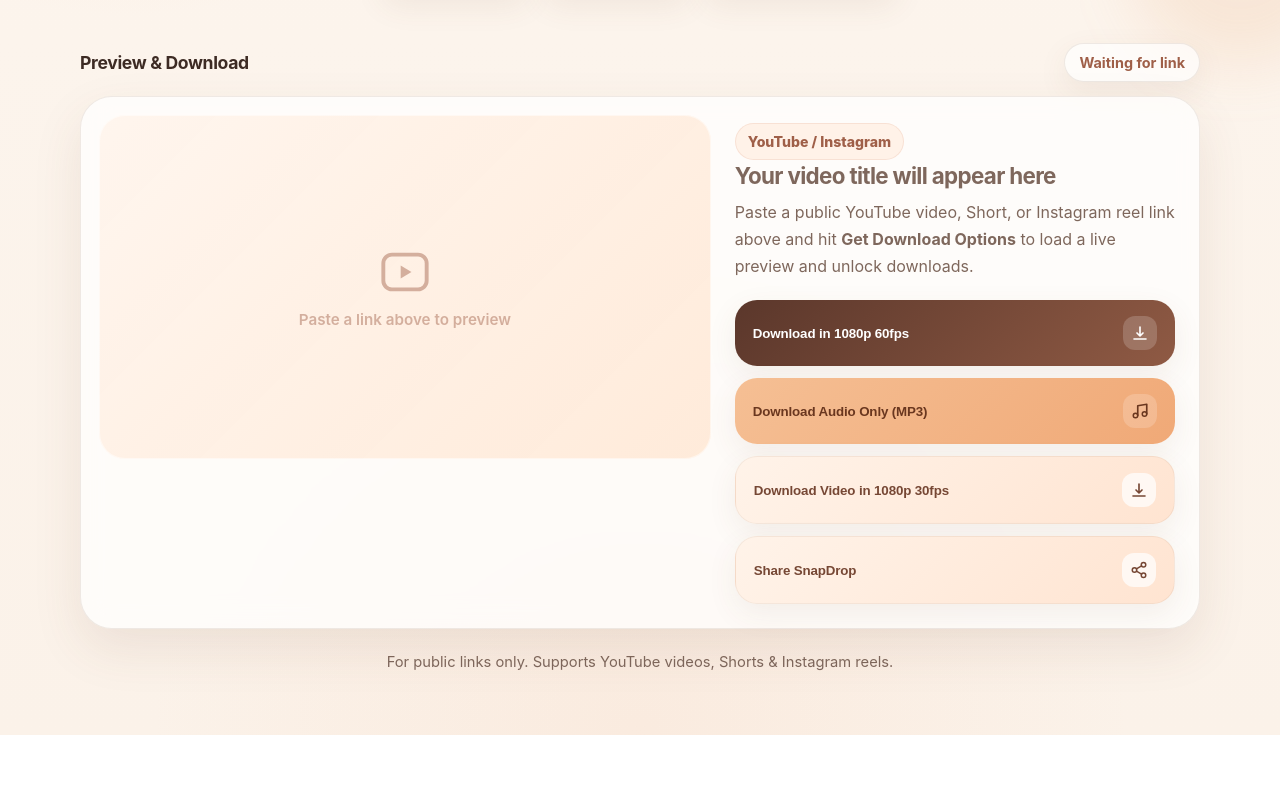
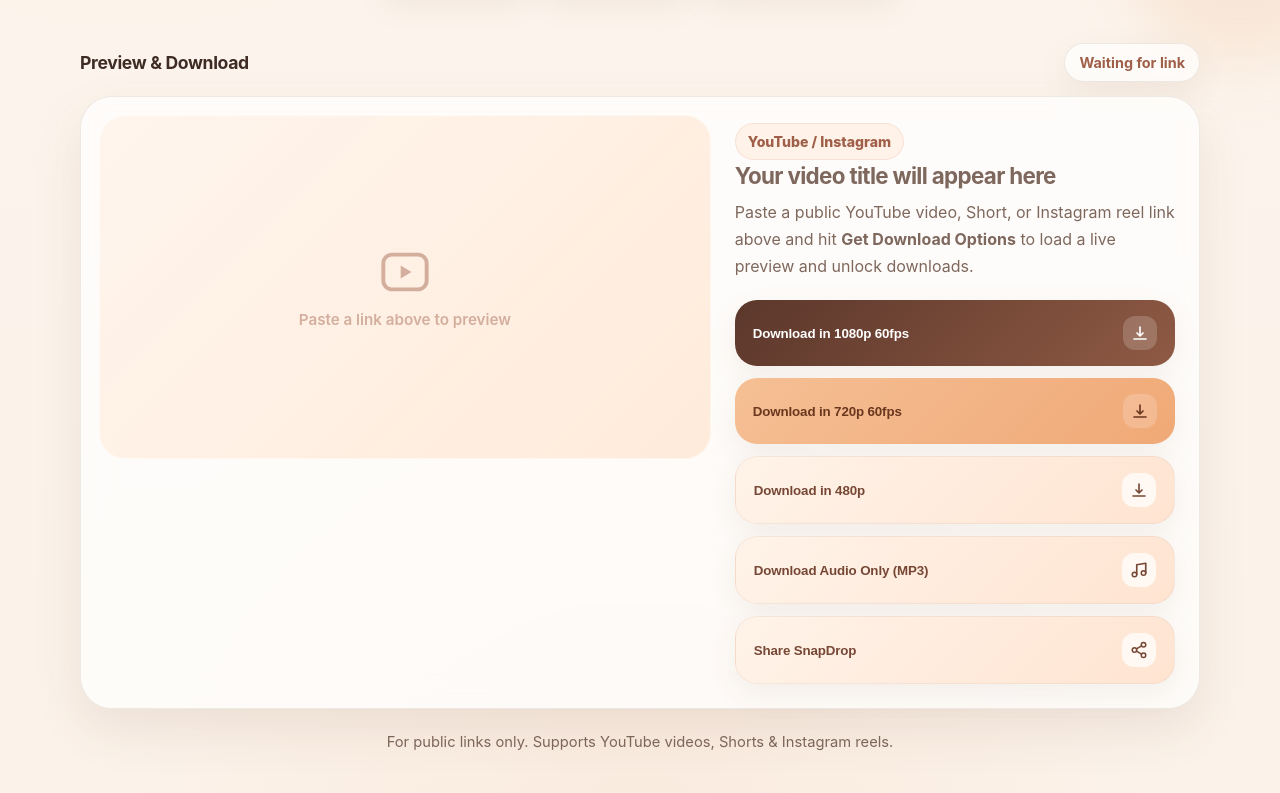
Before and after one commit to Orbitlol/snapdrop, a website: page index.html in a window 1280 px wide. Shown: the part 656-1449 px from the top of the page. Before the commit the page ends 1391 px from the top, so only its background shows below. Drawn offline with Linux system fonts and the light colour scheme.

Commit message:
index.html

```diff
--- a/index.html
+++ b/index.html
@@ -704,22 +704,28 @@
           </div>
 
           <div class="action-stack">
-            <button class="action primary" type="button" data-action="1080p 60fps">
+            <button class="action primary" type="button" data-action="1080p">
               <span>Download in 1080p 60fps</span>
               <span class="action-icon" aria-hidden="true">
                 <svg width="18" height="18" viewBox="0 0 24 24" fill="none"><path d="M12 4v12m0 0-4-4m4 4 4-4M4 20h16" stroke="currentColor" stroke-width="2.2" stroke-linecap="round" stroke-linejoin="round"/></svg>
               </span>
             </button>
-            <button class="action secondary" type="button" data-action="High Quality Audio">
+            <button class="action secondary" type="button" data-action="720p">
+              <span>Download in 720p 60fps</span>
+              <span class="action-icon" aria-hidden="true">
+                <svg width="18" height="18" viewBox="0 0 24 24" fill="none"><path d="M12 4v12m0 0-4-4m4 4 4-4M4 20h16" stroke="currentColor" stroke-width="2.2" stroke-linecap="round" stroke-linejoin="round"/></svg>
+              </span>
+            </button>
+            <button class="action tertiary" type="button" data-action="480p">
+              <span>Download in 480p</span>
+              <span class="action-icon" aria-hidden="true">
+                <svg width="18" height="18" viewBox="0 0 24 24" fill="none"><path d="M12 4v12m0 0-4-4m4 4 4-4M4 20h16" stroke="currentColor" stroke-width="2.2" stroke-linecap="round" stroke-linejoin="round"/></svg>
+              </span>
+            </button>
+            <button class="action tertiary" type="button" data-action="audio">
               <span>Download Audio Only (MP3)</span>
               <span class="action-icon" aria-hidden="true">
                 <svg width="18" height="18" viewBox="0 0 24 24" fill="none"><path d="M9 18V5l12-2v13" stroke="currentColor" stroke-width="2.2" stroke-linecap="round" stroke-linejoin="round"/><circle cx="6" cy="18" r="3" stroke="currentColor" stroke-width="2"/><circle cx="18" cy="16" r="3" stroke="currentColor" stroke-width="2"/></svg>
-              </span>
-            </button>
-            <button class="action tertiary" type="button" data-action="1080p 30fps">
-              <span>Download Video in 1080p 30fps</span>
-              <span class="action-icon" aria-hidden="true">
-                <svg width="18" height="18" viewBox="0 0 24 24" fill="none"><path d="M12 4v12m0 0-4-4m4 4 4-4M4 20h16" stroke="currentColor" stroke-width="2.2" stroke-linecap="round" stroke-linejoin="round"/></svg>
               </span>
             </button>
             <button class="action tertiary" type="button" id="shareBtn">
@@ -945,9 +951,8 @@
         }
 
         const format = btn.dataset.action;
-        const isAudio = format.toLowerCase().includes('audio');
-        const is1080 = format.includes('1080p 60fps') || format.includes('1080p 30fps');
-        const apiFormat = isAudio ? 'audio' : (is1080 ? 'video1080' : 'video720');
+        const isAudio = format === 'audio';
+        const apiFormat = isAudio ? 'audio' : format; // '1080p', '720p', '480p'
 
         btn.disabled = true;
         btn.innerHTML = '<span>Preparing download\u2026</span><span class="spinner" aria-hidden="true"></span>';
```
